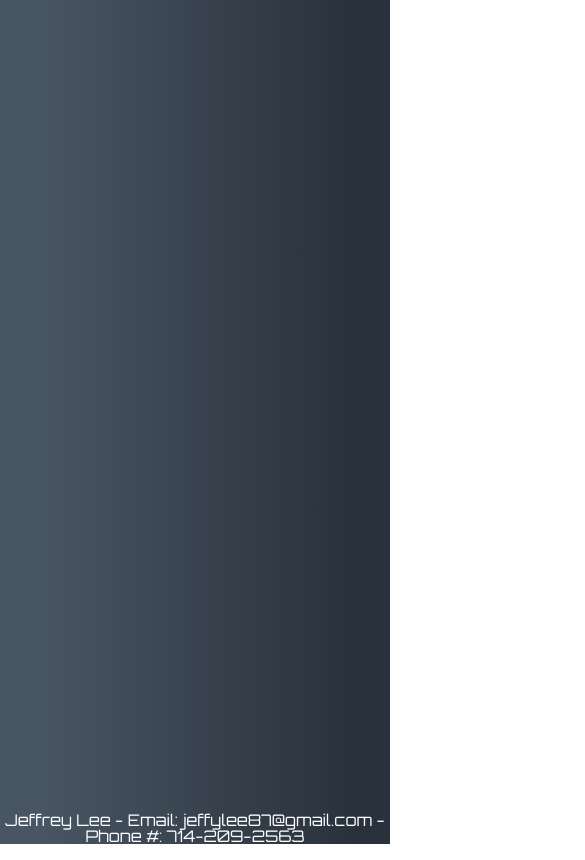
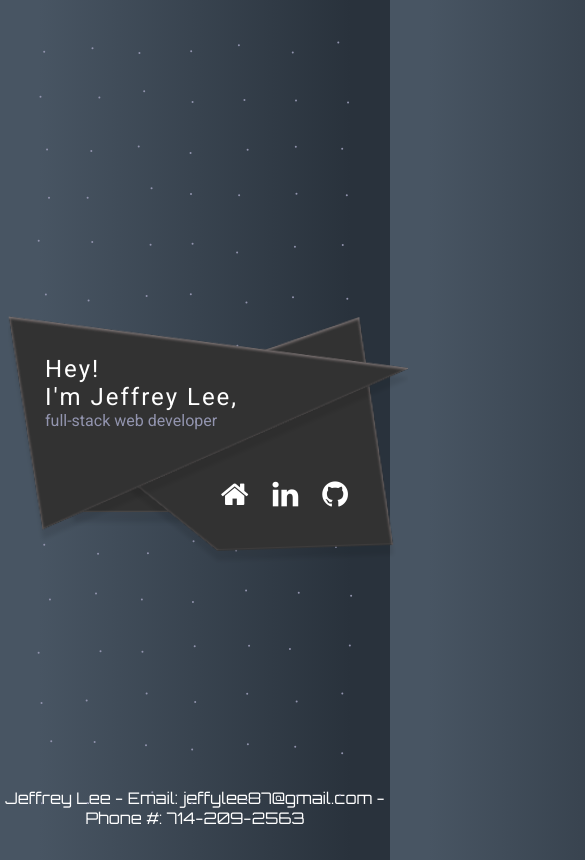
Before and after one commit to jeffreylee87/Actual-Portfolio, a plain HTML site: page mobile.html in a window 390 px wide. Shown: the top 860 px of the page, 585 px wide, since content can reach past the window. Drawn offline with nearby package versions, Linux system fonts and the light colour scheme.

Commit message:
update w mobile

```diff
--- a/Assets/CSS/mobile.css
+++ b/Assets/CSS/mobile.css
@@ -1,72 +1,142 @@
-@import url("https://fonts.googleapis.com/css?family=Orbitron");
+/* @import url("https://fonts.googleapis.com/css?family=Orbitron");
 *, *:before, *:after {
   box-sizing: border-box;
-}
+} */
 
-html, body {
+/* html, body {
   width: 100%;
   height: 100%;
   background: linear-gradient(90deg, #485563 10%, #29323c 90%);
   overflow: hidden;
   margin: 0;
+} */
+@import url(https://fonts.googleapis.com/css?family=Oswald|Roboto);
+body {
+  background: linear-gradient(90deg, #485563 10%, #29323c 90%);
+  height: 100vh;
+  overflow: hidden;
+  text-align: center;
+  font-family: "Roboto", sans-serif;
 }
 
-body {
-  display: flex;
-  align-items: center;
-  justify-content: center;
-  font: normal 16px/24px "Orbitron", Arial, sans-serif;
+#canvas, .background-svg, .container-info {
+  position: absolute;
+  top: 0;
+  left: 0;
+  width: 100%;
+  height: 100%;
+  z-index: 1;
+  -moz-transition: all 0.3s;
+  -o-transition: all 0.3s;
+  -webkit-transition: all 0.3s;
+  transition: all 0.3s;
 }
 
-.card {
-  position: relative;
-  width: 460px;
-  height: 280px;
-  transition: transform 1s ease-in-out;
-  transform-style: preserve-3d;
+.container-info {
+  z-index: 2;
 }
 
-
-
-.back {
-  z-index: -1;
-  text-transform: uppercase;
-  font-weight: 400;
-  background: white;
-  color: #133d66;
-  line-height: 16px;
-  transform: rotateY(-180deg);
-  transition: opacity 1s linear 0s;
+h1 {
+  font-weight: 300;
+  font-size: 24px;
+  letter-spacing: 2px;
+  color: #fff;
+  text-align: left;
+  margin: 75px 37px 47px;
+}
+h1 .info {
+  display: block;
+  color: #9294AE;
+  font-size: 16px;
+  letter-spacing: 0px;
 }
 
-.back h4 {
-  font: 700 48px/64px "Orbitron";
-  margin: 0;
-  color: #133d66;
+.box {
+  text-align: right;
+  padding: 0px 40px;
 }
 
-.back h5 {
-  font: 400 24px/32px "Orbitron";
-  margin: 0;
-  color: #acd6ff;
+.box-item {
+  display: inline-block;
+  color: #fff;
+  font-size: 30px;
+  padding-right: 20px;
+  -moz-transition: all 0.3s;
+  -o-transition: all 0.3s;
+  -webkit-transition: all 0.3s;
+  transition: all 0.3s;
 }
 
-.back .info {
-  position: absolute;
-  bottom: 30px;
-  left: 30px;
-  letter-spacing: 4px;
-  text-align: bottom;
+.table {
+  display: table;
+  width: 100%;
+  height: 100%;
 }
 
-.back .property {
-  color: #acd6ff;
+.table-cell {
+  display: table-cell;
+  vertical-align: middle;
 }
 
-.back .link {
-  text-decoration: none;
-  color: #133d66;
+.container {
+  position: relative;
+  width: 400px;
+  height: 300px;
+  max-width: 100%;
+  margin: 0 auto;
 }
+.container:before, .container:after {
+  content: "";
+  position: absolute;
+  top: 0;
+  left: 0;
+  display: block;
+  width: 600px;
+  height: 100px;
+}
+
+#Triangle-1 {
+  -webkit-animation: box 42.5s infinite;
+  animation: box 42.5s infinite;
+}
+
+#Triangle-2 {
+  -webkit-animation: box2 12.5s infinite;
+  animation: box2 12.5s infinite;
+}
+
+@keyframes box2 {
+  10% {
+    -moz-transform: rotate(1deg);
+    -ms-transform: rotate(1deg);
+    -webkit-transform: rotate(1deg);
+    transform: rotate(1deg);
+  }
+  80% {
+    -moz-transform: rotate(-2deg);
+    -ms-transform: rotate(-2deg);
+    -webkit-transform: rotate(-2deg);
+    transform: rotate(-2deg);
+  }
+}
+@keyframes box {
+  10% {
+    -moz-transform: rotate(-2deg);
+    -ms-transform: rotate(-2deg);
+    -webkit-transform: rotate(-2deg);
+    transform: rotate(-2deg);
+  }
+  80% {
+    -moz-transform: rotate(2deg);
+    -ms-transform: rotate(2deg);
+    -webkit-transform: rotate(2deg);
+    transform: rotate(2deg);
+  }
+}
+.box-item:hover {
+  opacity: 0.6;
+}
+
 
 
 
--- /dev/null
+++ b/Assets/Javascript/mobile.js
@@ -0,0 +1,116 @@
+//moves the dots in the back
+class Particle {
+	constructor(context, x, y, d = 2, color = '#9294AE', movement = 10, lerp = 0.05) {
+		this.context = context;
+
+		this.x = this.currentX = this.targetX = x;
+		this.y = this.currentY = this.targetY = y;
+		this.d = d;
+		this.lerp = lerp;
+		this.color = color;
+		this.movement = movement;
+	}
+
+	draw() {
+		var context = this.context,
+			r = this.d / 2;
+		context.fillStyle = this.color;
+		context.beginPath();
+
+		var x = this.x - r,
+			y = this.y - r;
+
+		if (Math.abs(this.targetX - this.currentX) < this.movement * 0.1) {
+			this.targetX = x + Math.random() * this.movement * (Math.random() < 0.5 ? -1 : 1);
+		}
+		if (Math.abs(this.targetY - this.currentY) < this.movement * 0.1) {
+			this.targetY = y + Math.random() * this.movement * (Math.random() < 0.5 ? -1 : 1);
+		}
+
+		this.currentX += (this.targetX - this.currentX) * this.lerp;
+		this.currentY += (this.targetY - this.currentY) * this.lerp;
+
+		context.arc(this.currentX, this.currentY, r, 0, Math.PI * 2, false);
+
+		context.closePath();
+		context.fill();
+	}
+
+	setTarget(x, y) {
+
+	}
+}
+
+class Canvas {
+	constructor(element, particleSpacing = 50) {
+		this.canvas = element;
+		this.context = element.getContext('2d');
+
+		this.particleSpacing = particleSpacing;
+
+		window.addEventListener('resize', () => this.init());
+		this.init();
+	}
+
+	init () {
+		this.stop();
+		this.clear();
+
+		this.resize();
+
+		this.createParticles();
+		this.animate();
+	}
+
+	resize() {
+		this.canvas.width = window.innerWidth;
+		this.canvas.height = window.innerHeight;
+	}
+
+	clear() {
+		this.context.clearRect(0, 0, this.canvas.width, this.canvas.height);
+	}
+
+	createParticles() {
+		var cols = Math.floor(this.canvas.width / this.particleSpacing),
+			rows = Math.floor(this.canvas.height / this.particleSpacing),
+			colGutter = (this.particleSpacing + (this.canvas.width - cols * this.particleSpacing)) / 2,
+			rowGutter = (this.particleSpacing + (this.canvas.height - rows * this.particleSpacing)) / 2;
+
+		this.particles = [];
+		for (let col = 0; col < cols; col++) {
+			for (let row = 0; row < rows; row++) {
+				let x = col * this.particleSpacing + colGutter,
+						y = row * this.particleSpacing + rowGutter,
+						particle = new Particle(this.context, x, y);
+				this.particles.push(particle);
+			}
+		}
+	}
+
+	draw() {
+		this.clear();
+		if (this.particles) {
+			for (let i = 0; i < this.particles.length; i++) {
+				this.particles[i].draw();
+			}
+		}
+	}
+
+	animate() {
+		this.draw();
+		this.animationFrame = window.requestAnimationFrame(() => this.animate());
+	}
+
+	stop() {
+		window.cancelAnimationFrame(this.animationFrame);
+	}
+}
+var cnvs = new Canvas(document.getElementById('canvas'));
+
+$('body').mousemove(function(e) {
+    var x = (e.pageX * -1 / 10);
+    $("#canvas").animate({
+      left: x + 'px'
+    }, 10);
+});
--- a/mobile.html
+++ b/mobile.html
@@ -8,43 +8,82 @@
     <link href="https://fonts.googleapis.com/css?family=Orbitron" rel="stylesheet">
     <link rel="stylesheet" href="https://cdnjs.cloudflare.com/ajax/libs/font-awesome/4.7.0/css/font-awesome.css">
     <link rel="stylesheet" href="Assets/CSS/mobile.css">
-    <link rel="stylesheet" href="Assets/CSS/reset.css">
-    <title>About Me</title>
+    <!-- <link rel="stylesheet" href="Assets/CSS/reset.css"> -->
+    <title>About Me Mobile</title>
 
 </head>
 
 <body>
+    <!-- handles all the dots in the background -->
+    <canvas id="canvas"></canvas>
+    <div class="table">
+        <div class="table-cell">
+            <div class="container">
+                <!-- builds the purple background -->
+                <svg class="background-svg" width="400px" height="300px" viewBox="0 0 400 300" version="1.1" xmlns="http://www.w3.org/2000/svg"
+                    xmlns:xlink="http://www.w3.org/1999/xlink">
+                    <defs>
+                        <filter x="-50%" y="-50%" width="200%" height="200%" filterUnits="objectBoundingBox" id="filter-1">
+                            <feOffset dx="0" dy="10" in="SourceAlpha" result="shadowOffsetOuter1"></feOffset>
+                            <feGaussianBlur stdDeviation="2" in="shadowOffsetOuter1" result="shadowBlurOuter1"></feGaussianBlur>
+                            <feColorMatrix values="0 0 0 0 0   0 0 0 0 0   0 0 0 0 0  0 0 0 0.095 0" in="shadowBlurOuter1"
+                                type="matrix" result="shadowMatrixOuter1"></feColorMatrix>
+                            <feOffset dx="0" dy="1" in="SourceAlpha" result="shadowOffsetInner1"></feOffset>
+                            <feGaussianBlur stdDeviation="1.5" in="shadowOffsetInner1" result="shadowBlurInner1"></feGaussianBlur>
+                            <feComposite in="shadowBlurInner1" in2="SourceAlpha" operator="arithmetic" k2="-1"
+                                k3="1" result="shadowInnerInner1"></feComposite>
+                            <feColorMatrix values="0 0 0 0 0.647959184   0 0 0 0 0.549016553   0 0 0 0 0.549016553  0 0 0 0.35 0"
+                                in="shadowInnerInner1" type="matrix" result="shadowMatrixInner1"></feColorMatrix>
+                            <feMerge>
+                                <feMergeNode in="shadowMatrixOuter1"></feMergeNode>
+                                <feMergeNode in="SourceGraphic"></feMergeNode>
+                                <feMergeNode in="shadowMatrixInner1"></feMergeNode>
+                            </feMerge>
+                        </filter>
+                    </defs>
+                    <g id="Page-1" stroke="none" stroke-width="1" fill="none" fill-rule="evenodd">
+                        <!-- sets the color below -->
+                        <!-- <g id="Artboard-1" fill="#8B65E4"> -->
+                            <g id="Artboard-1" fill="#303030">
+                            <path d="M187.785156,200 L180,232 L66,232 L58.2148437,200 L187.785156,200 Z" id="Rectangle-1" filter="url(#filter-1)"></path>
+                            <path d="M349.760339,49.1234675 L375.905579,277.733833 L199.999999,277.733834 L43.9648432,143.710938 L349.760339,49.1234675 Z"
+                                id="Triangle-1" filter="url(#filter-1)"></path>
+                            <path d="M399.8936,96.1889997 L29.4623426,250.140552 L0,36.4302476 L399.8936,96.1889997 Z"
+                                id="Triangle-2" filter="url(#filter-1)"></path>
+                        </g>
+                    </g>
+                </svg>
+                <div class="container-info">
+                    <h1>
+                        Hey!
+                        <br />I'm
+                        <span>Jeffrey Lee</span>,
+                        <span class="info">full-stack web developer</span>
+                    </h1>
+                    <div class="box">
+                    <a class="box-item" href="./port.html" target="_blank">
+                        <i class="fa fa-home"></i>
+                    </a>
 
-            <div class="face back">
-                <h4 class="name">Jeffrey Lee</h4>
-                <h5>Full-Stack Developer</h5>
-                <div class="info">
-                    <p>
-                        <span class="property">
-                            <i class="fa fa-home"></i></span>
-                        <a class="link" href="./port.html" target="_blank">Portfolio</a>
-                    </p>
-                    <p>
-                        <span class="property">
-                            <i class="fa fa-linkedin"></i></span>
-                        <a class="link" href="https://www.linkedin.com/in/jeffrey-lee-65241119/" target="_blank">Linkedin</a>
-                    </p>
-                    <p>
-                        <span class="property">
-                            <i class="fa fa-github"></i></span>
-                        <a class="link" href="https://github.com/jeffreylee87" target="_blank">Github</a>
-                    </p>
+                        <a class="box-item" href="https://www.linkedin.com/in/jeffrey-lee-65241119/" target="_blank">
+                            <i class="fa fa-linkedin"></i>
+                        </a>
+                        <a class="box-item" href="https://github.com/jeffreylee87" target="_blank">
+                            <i class="fa fa-github"></i>
+                        </a>
+                    </div>
                 </div>
             </div>
         </div>
     </div>
+
     <div class="footer">
-            <p>Jeffrey Lee - Email: jeffylee87@gmail.com - Phone #: 714-209-2563</p>
-          </div>
+        <p>Jeffrey Lee - Email: jeffylee87@gmail.com - Phone #: 714-209-2563</p>
+    </div>
     <script src="https://ajax.googleapis.com/ajax/libs/jqueryui/1.11.2/jquery-ui.min.js"></script>
     <script src="https://cdnjs.cloudflare.com/ajax/libs/jquery/3.2.1/jquery.min.js"></script>
     <script src="Assets/Javascript/jquery.ui.touch-punch.min.js"></script>
-    <script type="text/javascript" src="Assets/Javascript/script.js"></script>
+    <script type="text/javascript" src="Assets/Javascript/mobile.js"></script>
 </body>
 
 </html>
```
Also changed, not shown: secondpage.html (+1 -1 lines).
